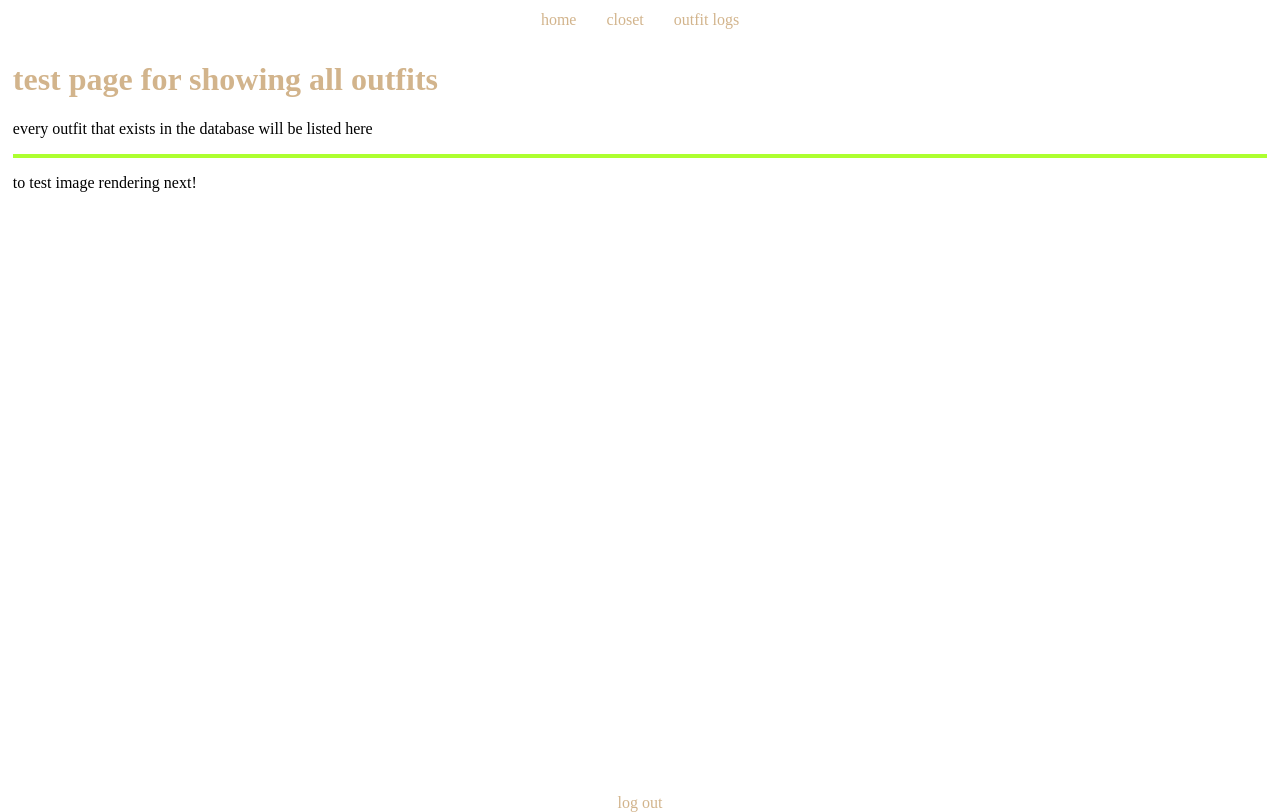
After one commit to rerohern/outfitarchives, a Flask app: page /outfits in a window 1280 px wide. The commit adds this page. Run offline with Flask 3, Linux system fonts and the light colour scheme; data that the repository does not hold is empty.

Commit message:
added outfit logs routing (basic)

```diff
--- a/app.py
+++ b/app.py
@@ -333,8 +333,14 @@ def test_log_outfit():
         #adding media
 
 
+        return render_template("outfit-log-test.html", outfit_form = outfit_form, outfit_media = outfit_media, outfit_alt_groups = outfit_alt_groups)
 
-        return render_template("outfit-log-test.html", outfit_form = outfit_form, outfit_media = outfit_media, outfit_alt_groups = outfit_alt_groups)
+# OUTFIT LOG TEST ___________________________________________________________________________________
+@app.route('/outfits', methods=["GET", "POST"])
+def show_all_outfits():
+    outfits = Outfit.query.all()
+
+    return render_template("show_outfits_test.html", outfits=outfits)
 
 
 if __name__ == "__main__":
--- a/forms.py
+++ b/forms.py
@@ -74,8 +74,6 @@ class LogOutfitForm(FlaskForm):
         validators=[Optional()]
     )
 
-    piece_ids = []
-
     # --- Hidden fields (JS-controlled) ---
     outfit_code = HiddenField()   # optional (if you want frontend access)
     media_data = HiddenField()    # JSON string from drag-and-drop
--- a/static/styles.css
+++ b/static/styles.css
@@ -539,6 +539,14 @@ body.closet-landing .content-container > .page-container {
 }
 
 
+/* show all outfits page ______________________________________________________________________________ */
+.outfit-container{
+    border: greenyellow 2px solid;
+    width: auto;
+    height: auto;
+}
+
+
 /* login page ______________________________________________________________________________ */
 .login-container{
     background-color: tan;
--- a/templates/base.html
+++ b/templates/base.html
@@ -10,7 +10,7 @@
             <div class="nav-center">
                 <a href="{{ url_for('index') }}">home</a>
                 <a href="{{ url_for('closet_pieces') }}">closet</a>
-                <a href="#">outfit logs</a>
+                <a href="{{ url_for('show_all_outfits') }}">outfit logs</a>
             </div>
             <div class="nav-right"></div>
         </div>
--- /dev/null
+++ b/templates/show_outfits_test.html
@@ -0,0 +1,23 @@
+{% extends "base.html" %}
+
+{% block content %}
+<h1>test page for showing all outfits</h1>
+<p>every outfit that exists in the database will be listed here</p>
+
+<div class="all-outfits-container">
+    <div class="outfit-container">
+        {% for outfit in outfits %}
+        <p>date: {{ outfit.date_worn }}</p>
+        <p>pieces:</p>
+        <ul>
+            {% for piece in outfit.pieces %}
+            <li>{{ piece.name }}</li>
+            {% endfor %}
+        </ul>
+        <p>notes: {{ outfit.notes }}</p>
+    {% endfor %}
+    </div>
+    <p>to test image rendering next!</p>
+</div>
+
+{% endblock %}
```
Also changed, not shown: 1 other file.
